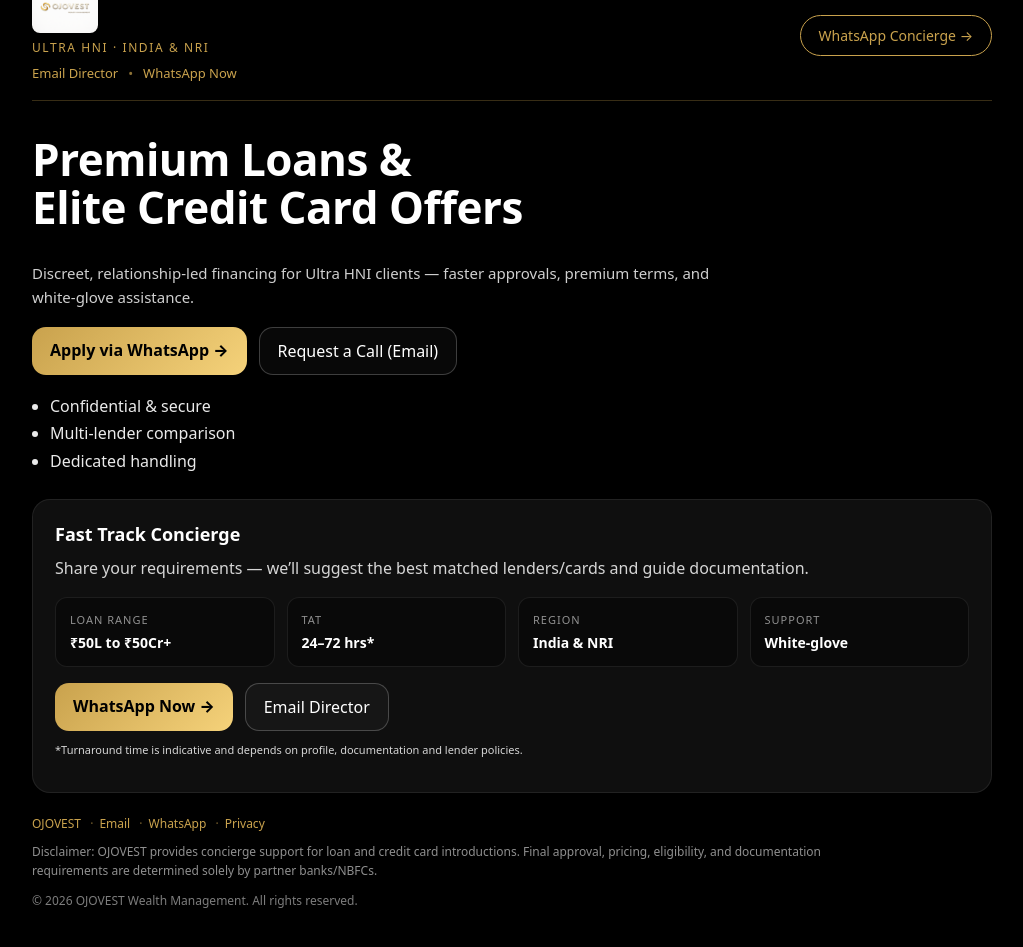
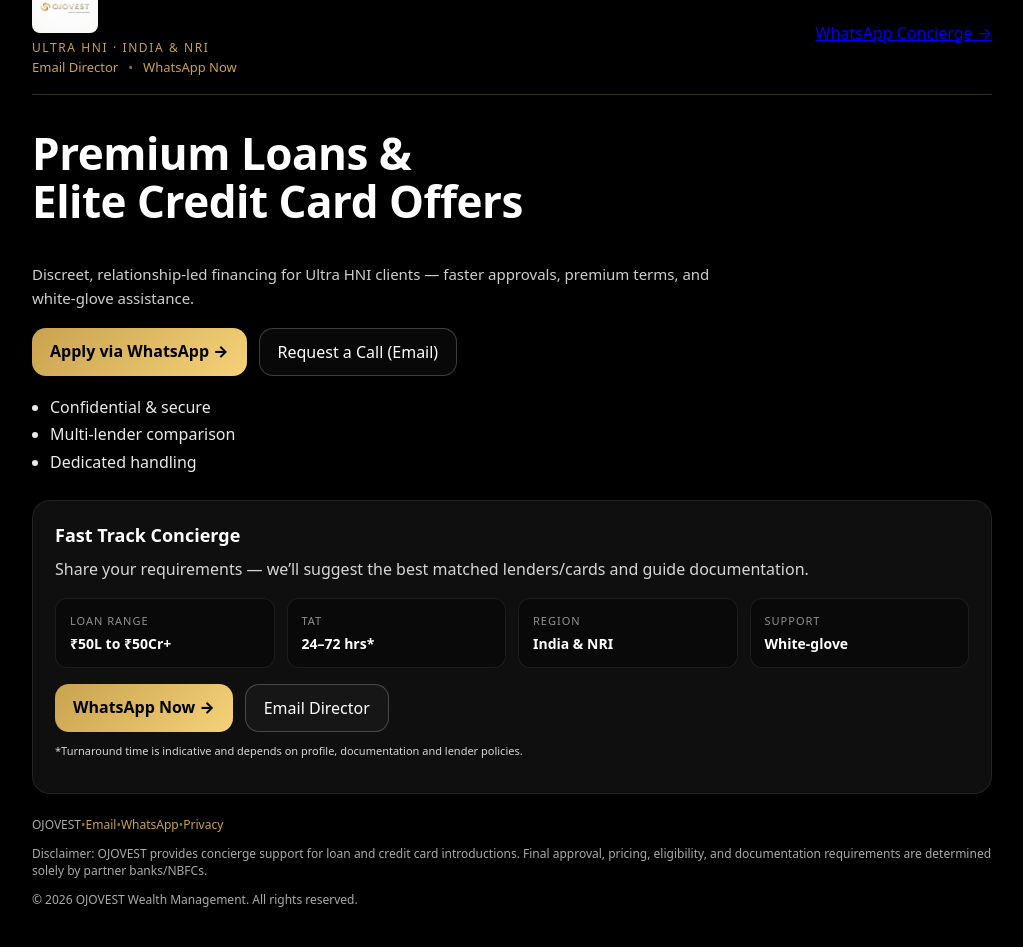
Before and after one commit to ojovest/ojovest, a Next.js app: page / in a window 1280 px wide. Shown: the part 57-1004 px from the top of the page, without its empty margins (128-1151 px from the left). Built offline with nearby package versions, Linux system fonts and the light colour scheme.

Commit message:
Update page.js

```diff
--- a/app/page.js
+++ b/app/page.js
@@ -1,6 +1,6 @@
 export default function Home() {
   const whatsappHeaderLink =
-    "https://wa.me/918651035362?text=Hi%20OJOVEST%2C%20I%20am%20interested%20in%20premium%20financing%20%28Loans%2FCredit%20Cards%29.";
+    "https://wa.me/918651035362?text=Hi%20OJOVEST%2C%20I%20am%20interested%20in%20premium%20financing%20%26%20loans%20%2F%20credit%20card%20offers.";
   const whatsappMainLink =
     "https://wa.me/918651035362?text=Hi%20OJOVEST%2C%20I%20am%20interested%20in%20Premium%20Loans%20%26%20Elite%20Credit%20Card%20Offers.";
   const emailLink =
@@ -8,7 +8,7 @@
 
   return (
     <main className="container">
-      {/* Header */}
+      {/* ===== Header ===== */}
       <header className="header">
         <div className="headerLeft">
           <img
@@ -16,7 +16,9 @@
             alt="OJOVEST Wealth Management"
             className="logo"
           />
-          <div className="subtitle">Ultra HNI · India & NRI</div>
+
+          <div className="subtitleWrap">
+            <div className="subtitle">ULTRA HNI · INDIA & NRI</div>
 
             <div className="topLinks">
               <a className="topLink" href={emailLink}>
@@ -25,7 +27,7 @@
               <span className="dot">•</span>
               <a
                 className="topLink"
-              href={whatsappMainLink}
+                href={whatsappHeaderLink}
                 target="_blank"
                 rel="noreferrer"
               >
@@ -33,9 +35,10 @@
               </a>
             </div>
           </div>
+        </div>
 
         <a
-          className="header-cta"
+          className="headerCta"
           href={whatsappHeaderLink}
           target="_blank"
           rel="noreferrer"
@@ -44,7 +47,8 @@
         </a>
       </header>
 
-      {/* Hero */}
+      {/* ===== Hero ===== */}
+      <section className="hero">
         <h1 className="heroTitle">
           Premium Loans & <br />
           Elite Credit Card Offers
@@ -55,7 +59,6 @@
           approvals, premium terms, and white-glove assistance.
         </p>
 
-      {/* CTA Row */}
         <div className="ctaRow">
           <a
             className="cta"
@@ -71,24 +74,24 @@
           </a>
         </div>
 
-      {/* Trust points */}
         <ul className="trustList">
           <li>Confidential & secure</li>
           <li>Multi-lender comparison</li>
           <li>Dedicated handling</li>
         </ul>
+      </section>
 
-      {/* Card */}
-      <div className="card">
-        <h3>Fast Track Concierge</h3>
-        <p>
+      {/* ===== Card ===== */}
+      <section className="card">
+        <h3 className="cardTitle">Fast Track Concierge</h3>
+        <p className="cardDesc">
           Share your requirements — we’ll suggest the best matched lenders/cards
           and guide documentation.
         </p>
 
         <div className="cardGrid">
           <div className="cardItem">
-            <div className="cardLabel">Loan Range</div>
+            <div className="cardLabel">LOAN RANGE</div>
             <div className="cardValue">₹50L to ₹50Cr+</div>
           </div>
 
@@ -98,12 +101,12 @@
           </div>
 
           <div className="cardItem">
-            <div className="cardLabel">Region</div>
+            <div className="cardLabel">REGION</div>
             <div className="cardValue">India & NRI</div>
           </div>
 
           <div className="cardItem">
-            <div className="cardLabel">Support</div>
+            <div className="cardLabel">SUPPORT</div>
             <div className="cardValue">White-glove</div>
           </div>
         </div>
@@ -127,28 +130,42 @@
           *Turnaround time is indicative and depends on profile, documentation
           and lender policies.
         </p>
+      </section>
+
+      {/* ===== Footer ===== */}
+      <footer className="footer">
+        <div className="footerLinks">
+          <span className="brandMini">OJOVEST</span>
+          <span className="dot">•</span>
+          <a className="footerLink" href={emailLink}>
+            Email
+          </a>
+          <span className="dot">•</span>
+          <a
+            className="footerLink"
+            href={whatsappHeaderLink}
+            target="_blank"
+            rel="noreferrer"
+          >
+            WhatsApp
+          </a>
+          <span className="dot">•</span>
+          <a className="footerLink" href="/privacy">
+            Privacy
+          </a>
         </div>
 
-      {/* Footer */}
-      <div className="footer">
-        <a href="/">OJOVEST</a> <span className="footerSep">·</span>
-        <a href={emailLink}>Email</a> <span className="footerSep">·</span>
-        <a href={whatsappMainLink} target="_blank" rel="noreferrer">
-          WhatsApp
-        </a>{" "}
-        <span className="footerSep">·</span>
-        <a href="/privacy">Privacy</a>
-
-        <p className="footerNote">
+        <p className="disclaimer">
           Disclaimer: OJOVEST provides concierge support for loan and credit card
           introductions. Final approval, pricing, eligibility, and documentation
           requirements are determined solely by partner banks/NBFCs.
         </p>
 
-        <p className="footerNote2">
-          © 2026 OJOVEST Wealth Management. All rights reserved.
+        <p className="copyright">
+          © {new Date().getFullYear()} OJOVEST Wealth Management. All rights
+          reserved.
         </p>
-      </div>
+      </footer>
     </main>
   );
 }
```
Lines whose indentation alone changed are shown as unchanged.
